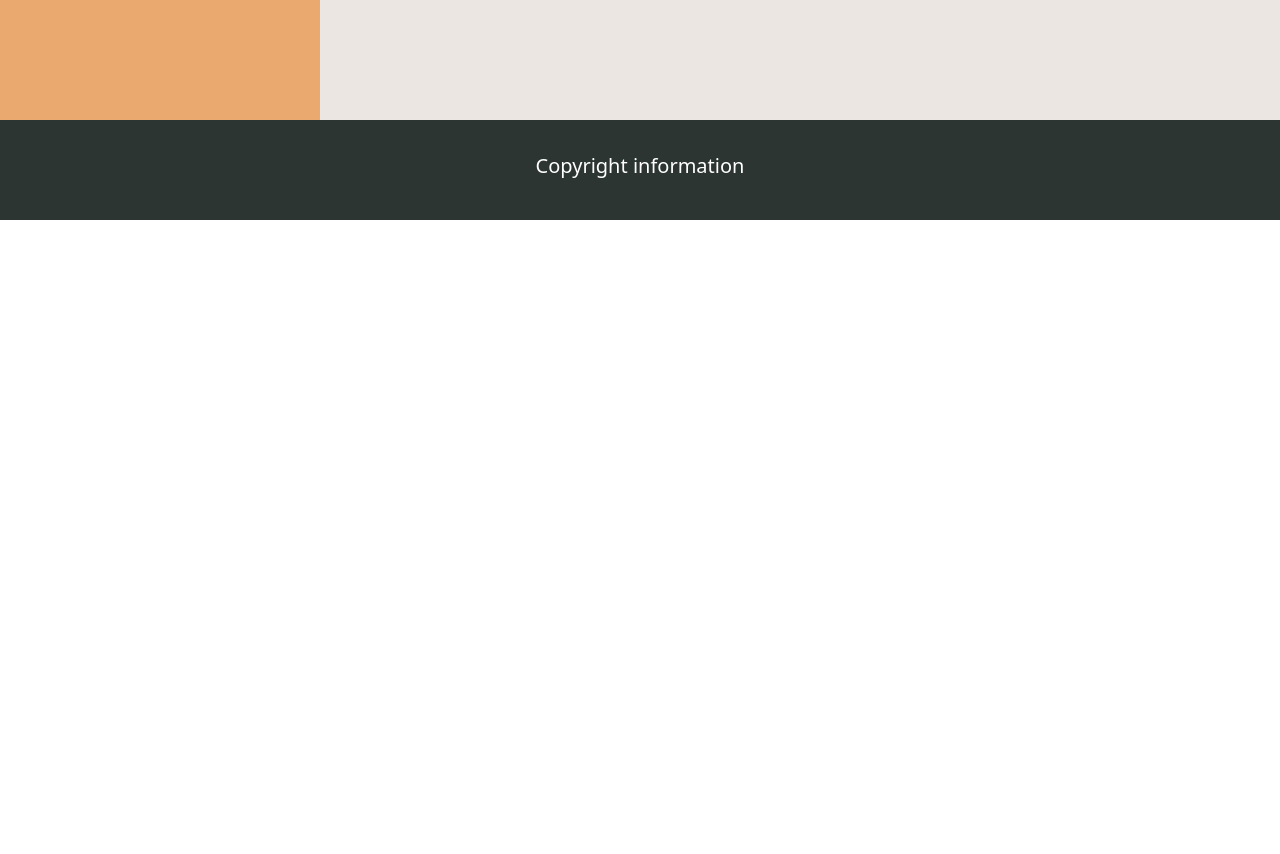
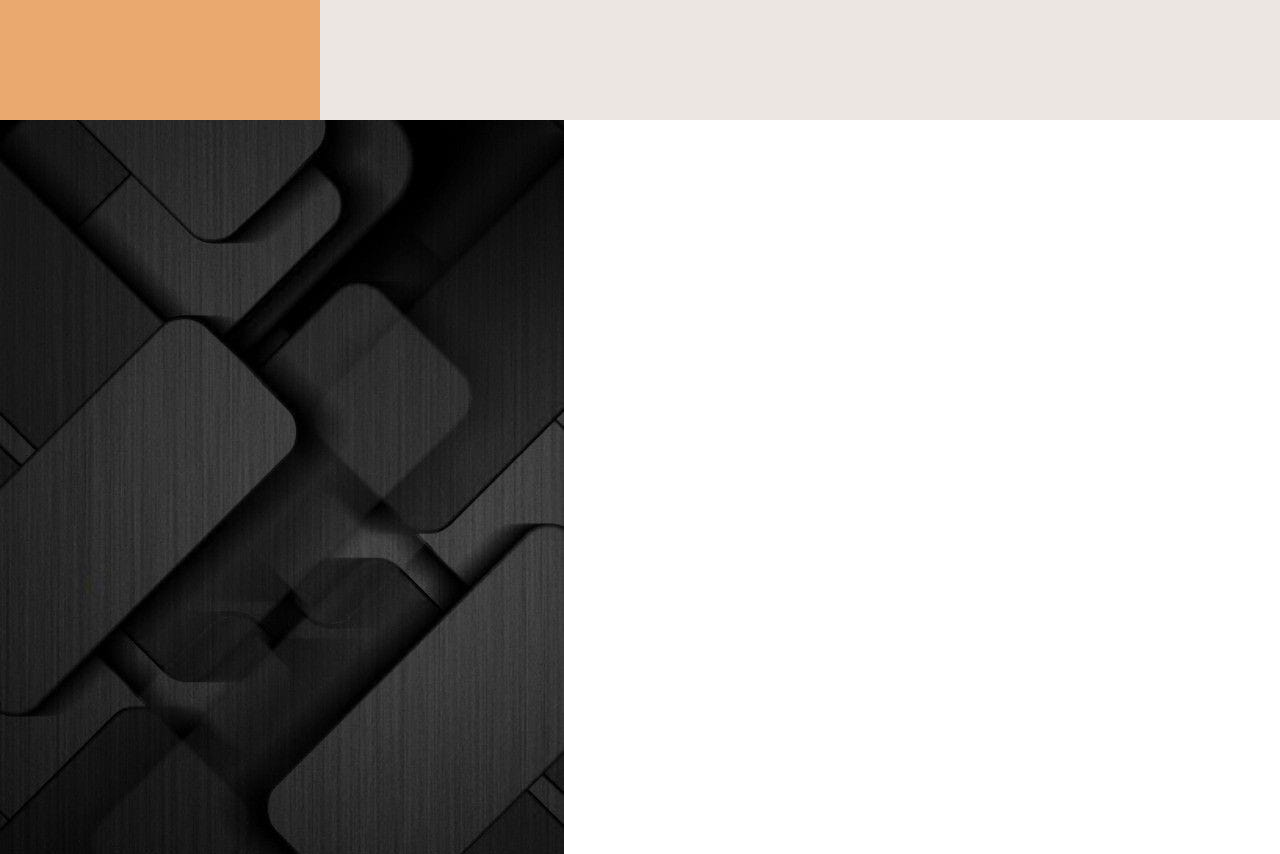
Before and after one commit to Ishini-Edirisinghe/Angular-practices, an Angular app: page / in a window 1280 px wide. Shown: the part 580-1434 px from the top of the page. Before the commit the page ends 800 px from the top, so only its background shows below. Built offline with nearby package versions, Linux system fonts and the light colour scheme.

Commit message:
property binding

```diff
--- a/src/app/app.component.html
+++ b/src/app/app.component.html
@@ -20,6 +20,8 @@
 
         <h1>My mother is {{firstName}}</h1>
     </div>
+    <img [src]="imagepath" alt="">
+
     <div class="footer">
         <app-footer></app-footer>
     </div>
--- a/src/app/app.component.ts
+++ b/src/app/app.component.ts
@@ -15,4 +15,5 @@ import { FooterComponent } from "./footer/footer.component";
 export class AppComponent {
   title = 'dg-stats';
   firstName="Dammi";
+  imagepath="assets/pic.jpeg";
 }
```
Also changed, not shown: src/assets/pic.jpeg (added).
